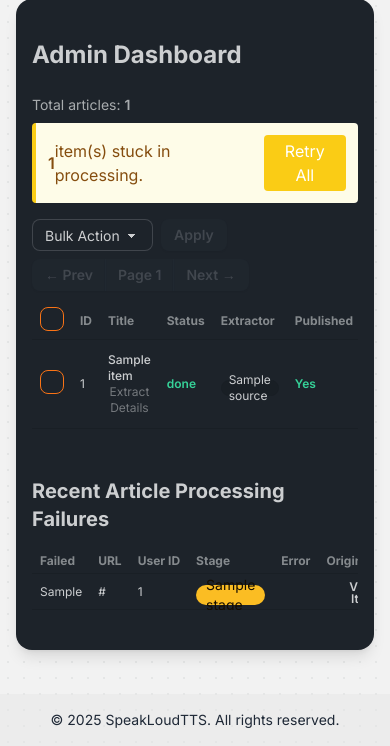
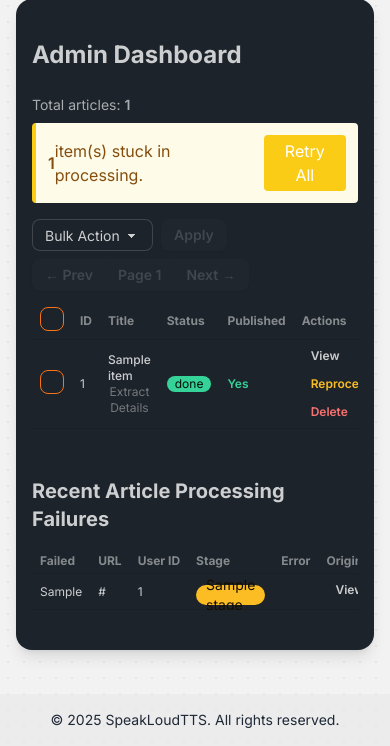
Before and after one commit to mhaw/speakloudtts, a Flask app: template templates/admin.html in a window 390 px wide. Shown: the part 98-844 px from the top of the page. Run offline with Flask 3, Linux system fonts and the light colour scheme; the template is opened without the code that fills it: most values are stand-ins (such as "Sample title", 1, 10 or a date in 2020); style sheets or scripts are compiled from the project's sources.

Commit message:
fix(ui): Improve usability and security of templates
This commit introduces a series of small but impactful fixes and improvements across the user interface to enhance usability, security, and responsiveness.

- **Security:** Adds 'rel=noopener noreferrer' to all external 'target=_blank' links to prevent potential tab-nabbing vulnerabilities.
- **Admin Dashboard:**
    - Makes article titles clickable, linking directly to the item detail page.
    - Hides less critical columns on smaller screen sizes for a cleaner mobile experience.
    - Adds a 'Retry' button to the failures table for easier reprocessing.
    - Upgrades status indicators to solid-color badges for better visibility.
- **Item Detail Page:** Adds a 'View Original' link to the main article header for more convenient access to the source URL.
- **Items List:**
    - Adds favicons to article cards for quick source identification.
    - Upgrades status indicators to solid-color badges.

```diff
--- a/templates/admin.html
+++ b/templates/admin.html
@@ -39,14 +39,14 @@
           <th>ID</th>
           <th>Title</th>
           <th>Status</th>
-          <th>Extractor</th>
+          <th class="hidden sm:table-cell">Extractor</th>
           <th>Published</th>
-          <th>Voice</th>
-          <th>Publish Date</th>
-          <th>Words</th>
-          <th>IP</th>
-          <th>Submitted</th>
-          <th>Size</th>
+          <th class="hidden sm:table-cell">Voice</th>
+          <th class="hidden md:table-cell">Publish Date</th>
+          <th class="hidden md:table-cell">Words</th>
+          <th class="hidden lg:table-cell">IP</th>
+          <th class="hidden lg:table-cell">Submitted</th>
+          <th class="hidden lg:table-cell">Size</th>
           <th>Actions</th>
         </tr>
       </thead>
@@ -56,7 +56,9 @@
           <td><input type="checkbox" class="select-item checkbox checkbox-primary" value="{{ item.id }}"></td>
           <td class="break-all text-xs">{{ item.id }}</td>
           <td>
-            <span class="font-medium">{{ item.title or "Untitled" }}</span>
+            <a href="{{ url_for('main.item_detail', item_id=item.id) }}" class="font-medium link link-hover">
+              {{ item.title or "Untitled" }}
+            </a>
             {% if item.error_message %}
               <div class="tooltip tooltip-bottom tooltip-error" data-tip="{{ item.error_message }}">
                 <span class="block text-xs text-error/80">Error</span>
@@ -68,12 +70,17 @@
               </div>
             {% endif %}
           </td>
-          <td class="font-semibold">
-            <span class="{% if item.status == 'processing' %}text-warning{% elif item.status == 'error' or item.status == 'failed' %}text-error{% elif item.status == 'done' %}text-success{% else %}text-base-content/70{% endif %}">
+          <td>
+            <div class="badge badge-sm
+              {% if item.status == 'done' %}badge-success
+              {% elif item.status == 'processing' %}badge-warning
+              {% elif item.status == 'error' or item.status == 'failed' %}badge-error
+              {% else %}badge-ghost
+              {% endif %}">
               {{ item.status or "—" }}
-            </span>
+            </div>
           </td>
-          <td><span class="badge badge-ghost badge-sm">{{ item.source or 'n/a' }}</span></td>
+          <td class="hidden sm:table-cell"><span class="badge badge-ghost badge-sm">{{ item.source or 'n/a' }}</span></td>
           <td>
             {% if item.published %}
               <span class="font-semibold text-success">Yes</span>
@@ -81,12 +88,12 @@
               <span class="text-base-content/70">No</span>
             {% endif %}
           </td>
-          <td>{{ item.voice or "—" }}</td>
-          <td>{{ item.publish_date_fmt or "N/A" }}</td>
-          <td>{{ item.word_count or "—" }}</td>
-          <td>{{ item.submitted_ip or "—" }}</td>
-          <td>{{ item.submitted_at_fmt or "���" }}</td>
-          <td>{{ item.storage_bytes or "—" }}</td>
+          <td class="hidden sm:table-cell">{{ item.voice or "—" }}</td>
+          <td class="hidden md:table-cell">{{ item.publish_date_fmt or "N/A" }}</td>
+          <td class="hidden md:table-cell">{{ item.word_count or "—" }}</td>
+          <td class="hidden lg:table-cell">{{ item.submitted_ip or "—" }}</td>
+          <td class="hidden lg:table-cell">{{ item.submitted_at_fmt or "—" }}</td>
+          <td class="hidden lg:table-cell">{{ item.storage_bytes or "—" }}</td>
           <td class="flex flex-wrap gap-1">
             <a href="{{ url_for('main.item_detail', item_id=item.id) }}" class="btn btn-xs btn-ghost">View</a>
             <button type="button" class="reprocess-btn btn btn-xs btn-ghost text-warning" data-id="{{ item.id }}">Reprocess</button>
@@ -125,12 +132,13 @@
           {% for failure in processing_failures %}
           <tr class="hover">
             <td class="text-xs">{{ failure.failed_at_human }}</td>
-            <td class="break-all max-w-xs truncate"><a href="{{ failure.url }}" target="_blank" class="link link-hover">{{ failure.url }}</a></td>
+            <td class="break-all max-w-xs truncate"><a href="{{ failure.url }}" target="_blank" rel="noopener noreferrer" class="link link-hover">{{ failure.url }}</a></td>
             <td class="text-xs">{{ failure.user_id or 'N/A' }}</td>
             <td><span class="badge badge-warning">{{ failure.stage }}</span></td>
             <td class="text-error text-xs max-w-sm truncate">{{ failure.error_message }}</td>
-            <td>
-              <a href="{{ url_for('main.item_detail', item_id=failure.item_id) }}" class="btn btn-xs btn-ghost">View Item</a>
+            <td class="flex gap-1">
+              <a href="{{ url_for('main.item_detail', item_id=failure.item_id) }}" class="btn btn-xs btn-ghost">View</a>
+              <button type="button" class="retry-btn btn btn-xs btn-ghost text-accent" data-id="{{ failure.item_id }}">Retry</button>
             </td>
           </tr>
           {% endfor %}
--- a/templates/failed_articles.html
+++ b/templates/failed_articles.html
@@ -53,8 +53,8 @@
               </button>
               <span class="status-msg text-xs"></span>
               <div class="flex space-x-2 mt-1">
-                <a href="{{ doc.url }}" target="_blank"
-                   class="text-indigo-600 hover:underline text-xs">Open</a>
+                <a href="{{ doc.url }}" target="_blank" rel="noopener noreferrer"
+                     class="link link-hover text-xs break-all">{{ doc.url }}</a>
                 <a href="/items/{{ doc.id }}"
                    class="text-indigo-600 hover:underline text-xs">View</a>
               </div>
--- a/templates/item_detail.html
+++ b/templates/item_detail.html
@@ -35,8 +35,7 @@
     <div class="flex flex-wrap items-center gap-x-4 gap-y-1 text-base-content/70 text-sm mt-2">
       <span>By <strong>{{ item.author or "Unknown" }}</strong></span>
       {% if item.publish_date_fmt %}<span>{{ item.publish_date_fmt }}</span>{% endif %}
-      {% if item.word_count %}<span>{{ item.word_count }} words</span>{% endif %}
-      {% if item.reading_time_min %}<span>~{{ item.reading_time_min }} min read</span>{% endif %}
+      <a href="{{ item.url }}" target="_blank" rel="noopener noreferrer" class="link link-hover text-primary">View Original</a>
     </div>
   </div>
 
@@ -176,7 +175,7 @@
       <div class="collapse-content">
         <dl class="grid grid-cols-1 md:grid-cols-3 gap-x-4 gap-y-2 p-4 text-sm">
           <dt class="font-semibold col-span-1">Original URL</dt>
-          <dd class="col-span-2 break-all"><a href="{{ item.url }}" target="_blank" class="link link-hover">{{ item.url }}</a></dd>
+          <dd class="col-span-2 break-all"><a href="{{ item.url }}" target="_blank" rel="noopener noreferrer" class="link link-hover">{{ item.url }}</a></dd>
 
           <dt class="font-semibold col-span-1">Status</dt>
           <dd class="col-span-2"><span class="badge badge-ghost">{{ item.status|capitalize or '—' }}</span></dd>
```
Also changed, not shown: templates/items.html (+5 -3 lines).
